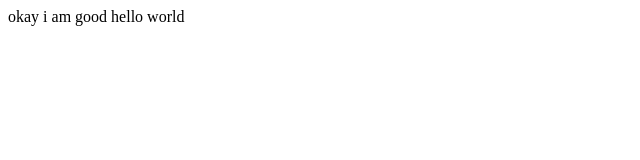
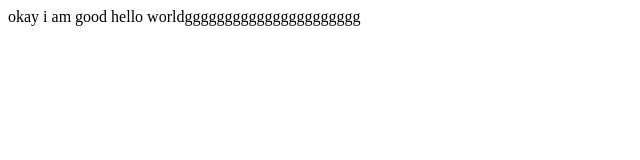
Before and after one commit to Muhammad-Juman-jarwar/testing, a plain HTML site: page index.html in a window 1280 px wide. Shown: the whole page, without its empty margins (0-640 px from the left). Drawn offline with Linux system fonts and the light colour scheme.

Commit message:
fasdfsafasd

```diff
--- a/index.html
+++ b/index.html
@@ -6,6 +6,6 @@
     <title>Document</title>
   </head>
   <body>
-    okay i am good hello world
+    okay i am good hello worldgggggggggggggggggggggg
   </body>
 </html>
```
